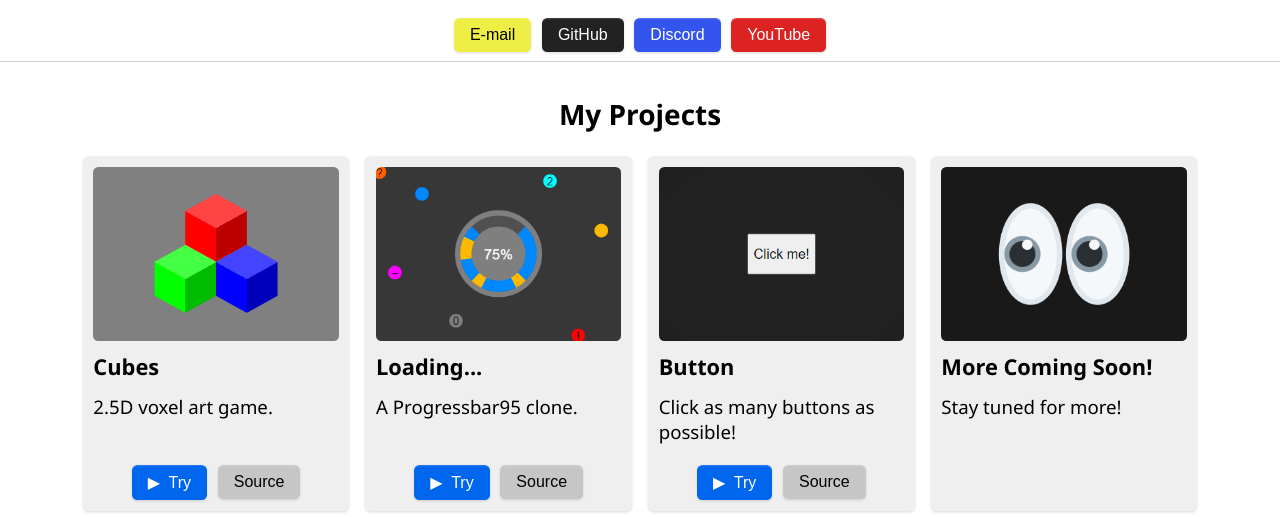
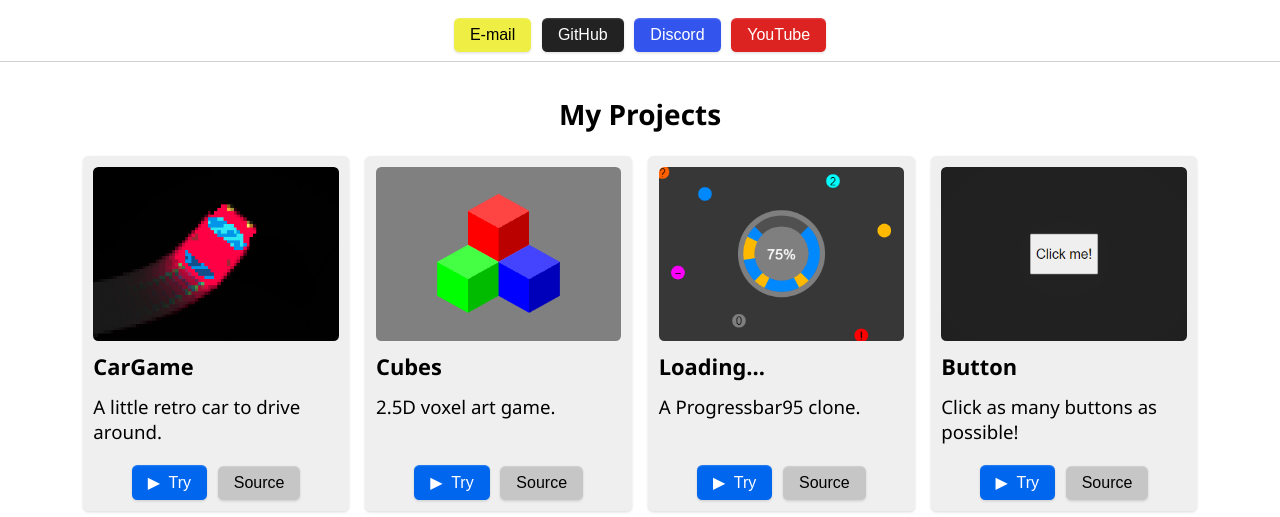
Before and after one commit to Tech-Tac/Tech-Tac.github.io, a plain HTML site: page index.html in a window 1280 px wide. Shown: the part 223-740 px from the top of the page. Drawn offline with Linux system fonts and the light colour scheme.

Commit message:
Added CarGame card

```diff
--- a/index.html
+++ b/index.html
@@ -38,6 +38,15 @@
       <h2 id="projects">My Projects</h2>
       <div class="wrapper">
         <section>
+          <img src="banners/cargame.png" alt="CarGame Screenshot" />
+          <h3>CarGame</h3>
+          <p>A little retro car to drive around.</p>
+          <div class="button-group">
+            <a href="https://tech-tac.github.io/CarGame"><button class="primary">▶&nbsp; Try</button></a>
+            <a href="https://www.github.com/Tech-Tac/CarGame" target="_blank"><button>Source</button></a>
+          </div>
+        </section>
+        <section>
           <img src="banners/cubes.png" alt="Cubes Screenshot" />
           <h3>Cubes</h3>
           <p>2.5D voxel art game.</p>
--- a/style.css
+++ b/style.css
@@ -124,8 +124,10 @@ button:disabled {
 
 .button-group {
   display: flex;
+  flex-wrap: wrap;
+  align-items: center;
+  justify-content: center;
   gap: 8pt;
-  justify-content: center;
   padding-top: 8pt;
 }
 
@@ -143,7 +145,7 @@ a button {
   display: flex;
   flex-wrap: wrap;
   align-items: stretch;
-  justify-content: start;
+  justify-content: center;
   margin-inline: auto;
   gap: 12pt;
   padding-inline: 12pt;
```
Also changed, not shown: banners/cargame.png (added).
